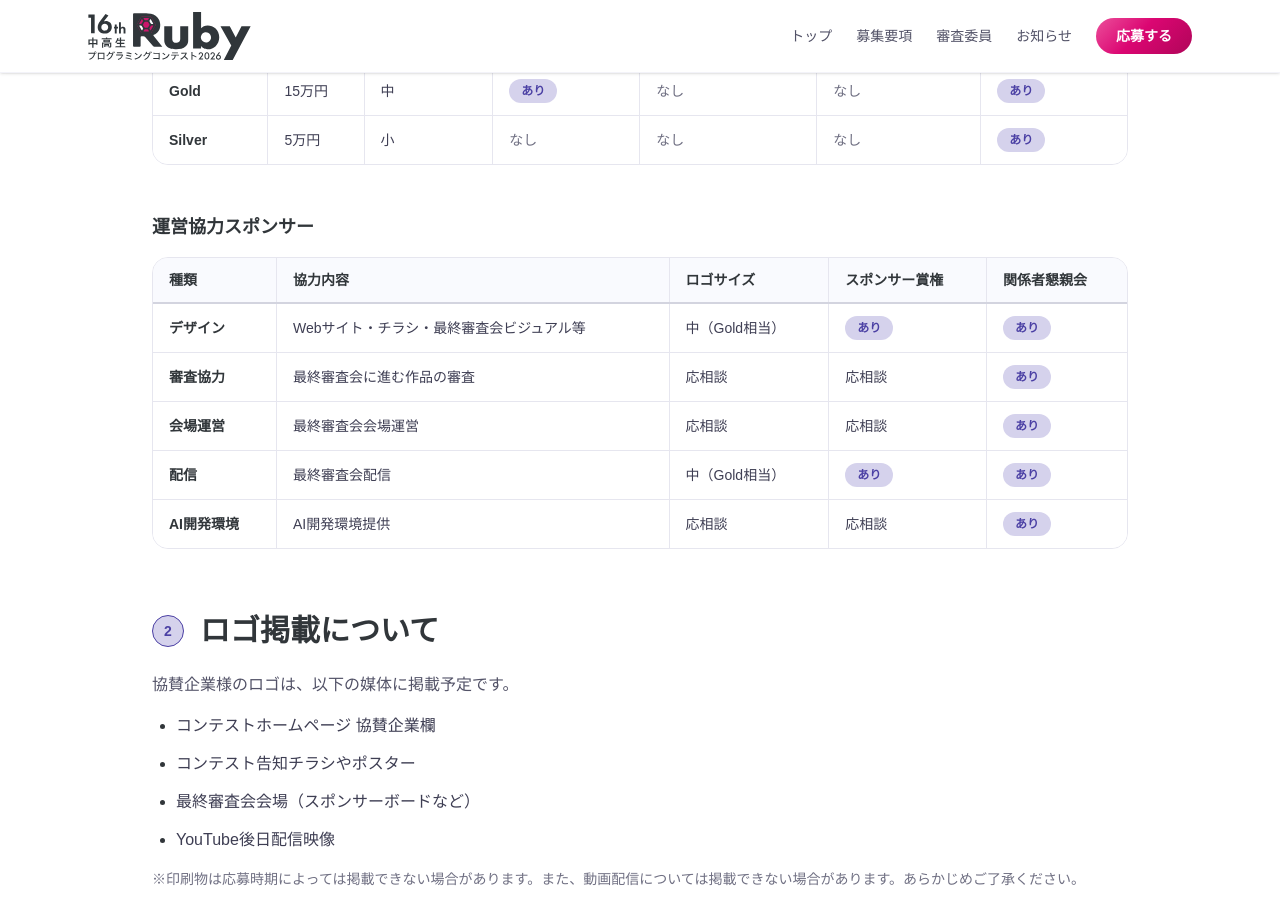
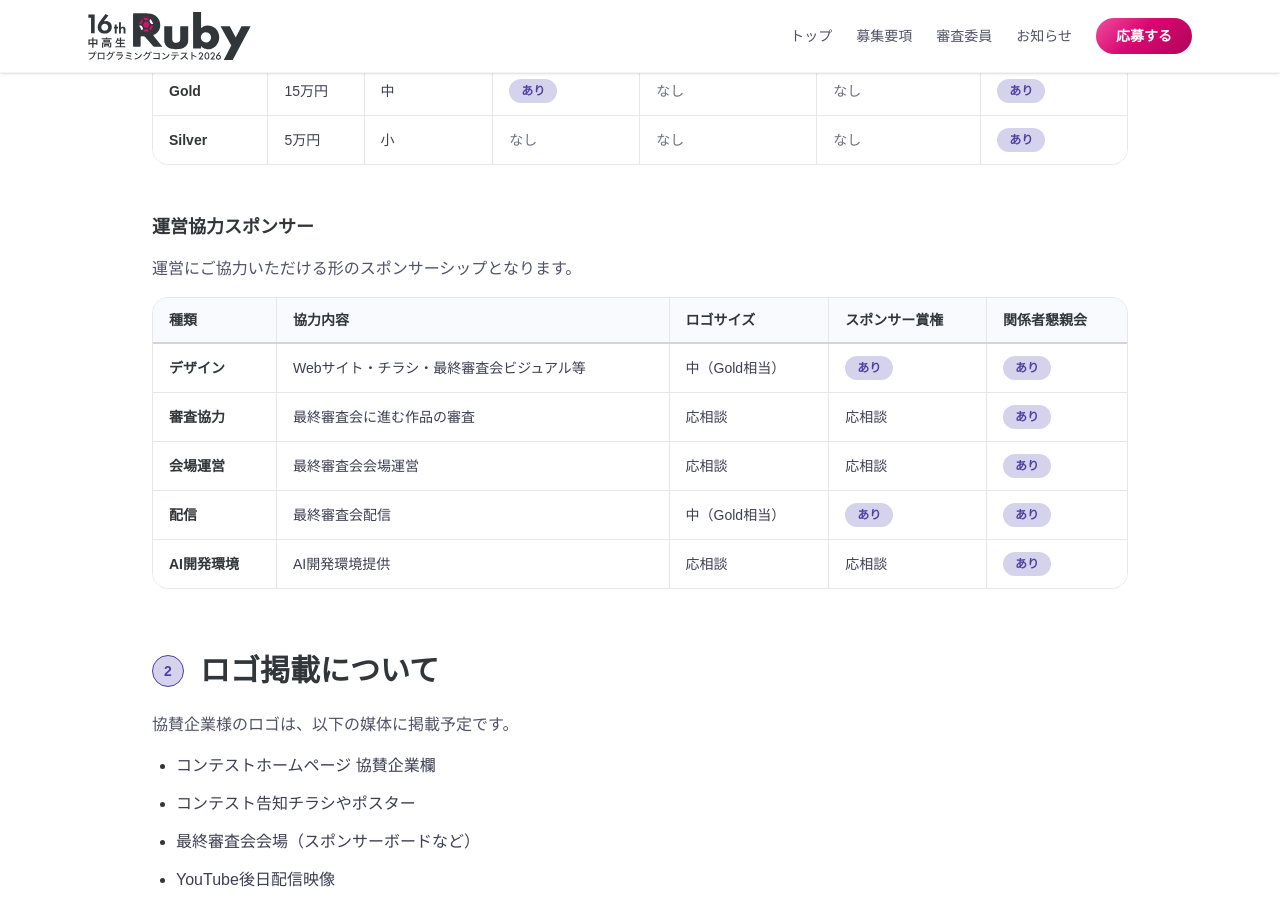
Before and after one commit to ruby-procon-net/ruby-procon-net-2026, a Jekyll site: the page built from sponsors.html, in a window 1280 px wide and 900 px high, scrolled down 2258 px. Built offline with Jekyll 4.4.1, drawn with Linux system fonts in a browser that asks for light colours.

Commit message:
運営協力スポンサーに区分の説明を追加
協賛金スポンサーとの違いが表からしか読み取れなかったため、要綱にある
「運営にご協力いただける形のスポンサーシップとなります」を補った。

Co-Authored-By: Claude Opus 5 <noreply@anthropic.com>

```diff
--- a/sponsors.html
+++ b/sponsors.html
@@ -148,6 +148,7 @@ permalink: /sponsors/
     </div>
 
     <h3 class="text-lg font-bold text-gray-900 mb-4">運営協力スポンサー</h3>
+    <p class="text-gray-600 mb-4">運営にご協力いただける形のスポンサーシップとなります。</p>
     <div class="overflow-x-auto border border-gray-200 rounded-2xl">
       <table class="w-full text-sm">
         <thead class="bg-gray-50 border-b-2 border-gray-300">
```
